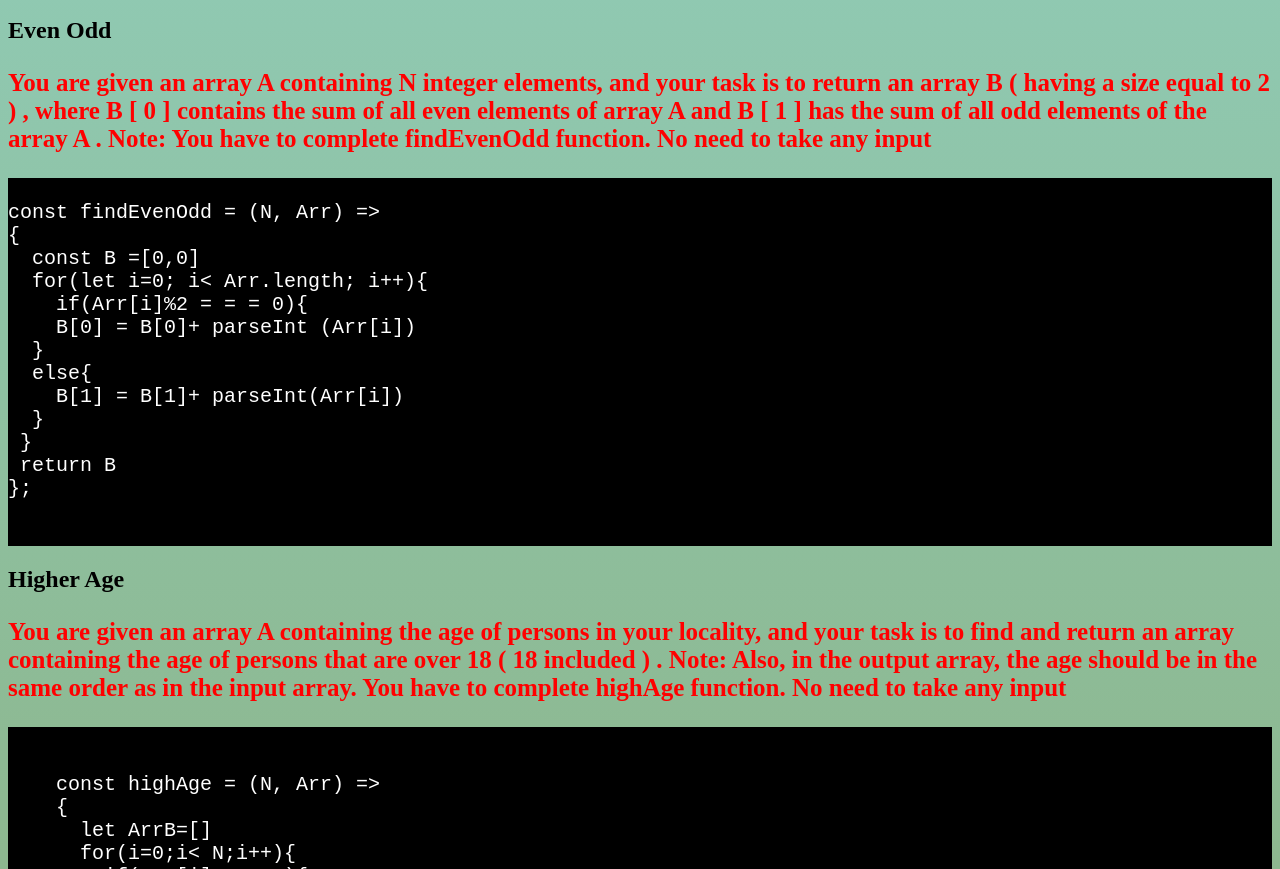
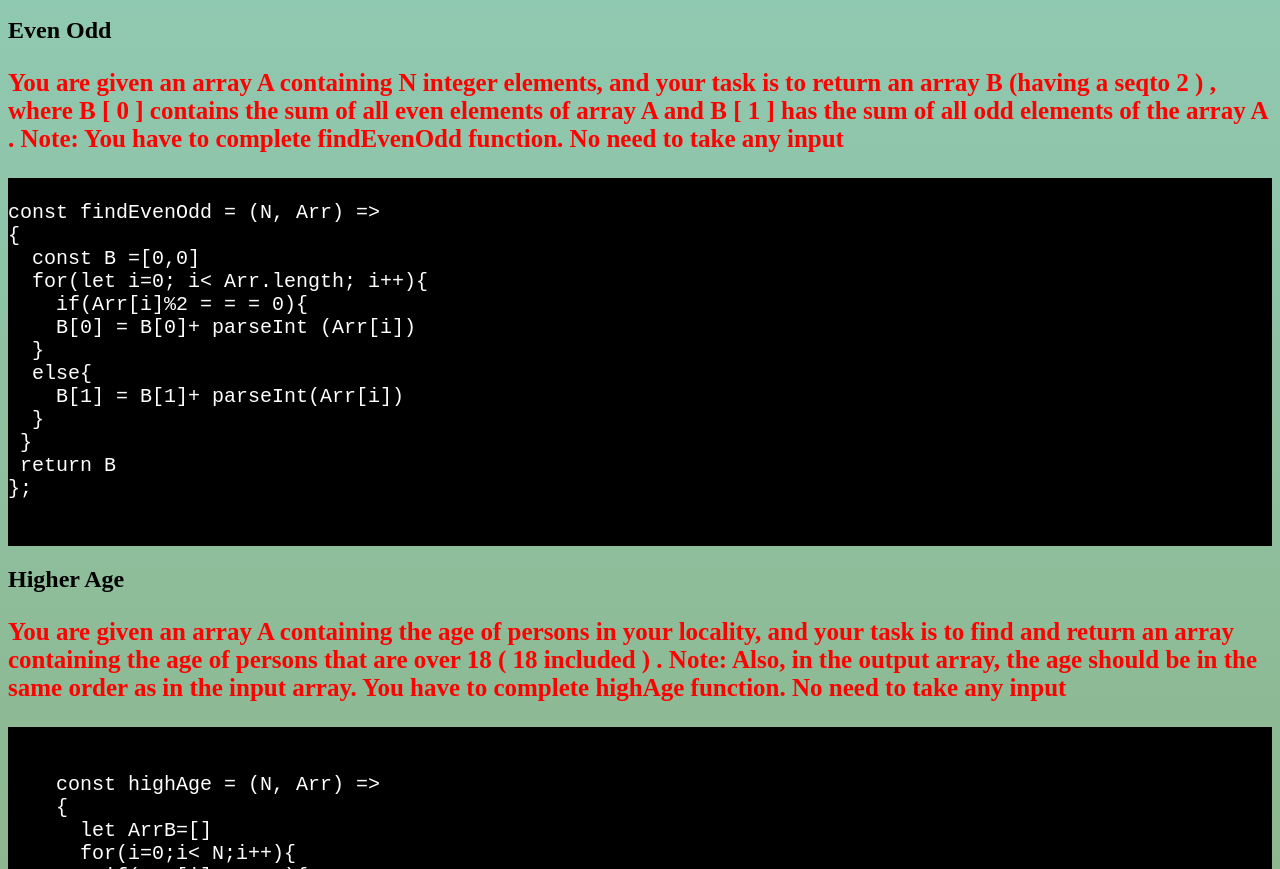
Before and after one commit to Chintu5268/js_handson_4, a plain HTML site: page index.html in a window 1280 px wide. Shown: the part 1335-2204 px from the top of the page. Drawn offline with Linux system fonts and the light colour scheme.

Commit message:
sorting code

```diff
--- a/index.html
+++ b/index.html
@@ -76,31 +76,8 @@ Note: You have to complete findCount function. No need to take any inpu</h3>
 };
 </pre>
   <h2>Even Odd</h2>
-  <h3>You are given an array
-    A
-     containing
-    N
-     integer elements, and your task is to return an array
-    B
-
-    (
-    having a size equal to
-    2
-    )
-    , where
-    B
-    [
-    0
-    ]
-     contains the sum of all even elements of array A and
-    B
-    [
-    1
-    ]
-     has the sum of all odd elements of the array
-    A
-    .
-
+  <h3>You are given an array A containing  N  integer elements, and your task is to return an array  B (having a seqto
+    2 )  , where  B [ 0 ]  contains the sum of all even elements of array A and  B [ 1 ]  has the sum of all odd elements of the array  A .
     Note: You have to complete findEvenOdd function. No need to take any input</h3>
   <pre>
 
```
